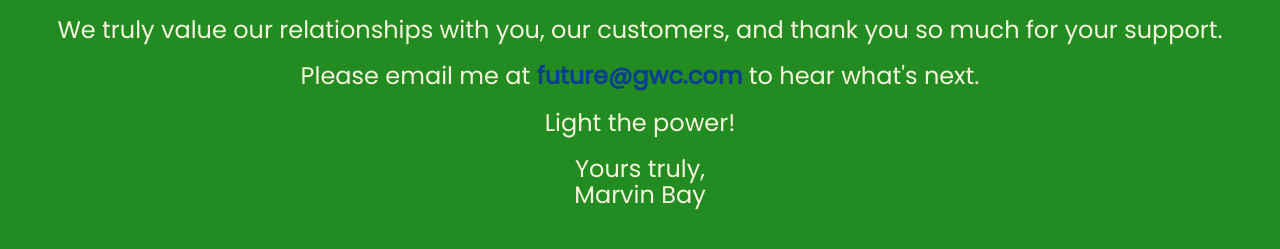
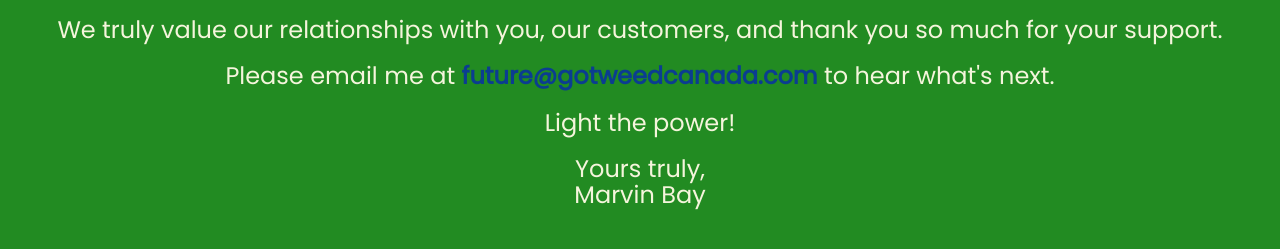
Before and after one commit to silbenson/gwc, a plain HTML site: page index.html in a window 1280 px wide. Shown: the part 317-566 px from the top of the page. Drawn offline with nearby package versions, Linux system fonts and the light colour scheme.

Commit message:
Update index.html

```diff
--- a/index.html
+++ b/index.html
@@ -25,7 +25,7 @@
       <h2><b>Hi, this is Marvin.</b><h2>
       <h3>As you can see, our site is down, and we sadly expect it to stay this way.<h3>
       <h3>We truly value our relationships with you, our customers, and thank you so much for your support.</h3>
-      <h3>Please email me at <a href="mailto:future@gwc.com">future@gwc.com</a> to hear what's next.</h3>
+      <h3>Please email me at <a href="mailto:future@gotweedcanada.com">future@gotweedcanada.com</a> to hear what's next.</h3>
       <h3>Light the power!</h3>
       <h3>Yours truly,<br>Marvin Bay</h3>
       <br />
```
